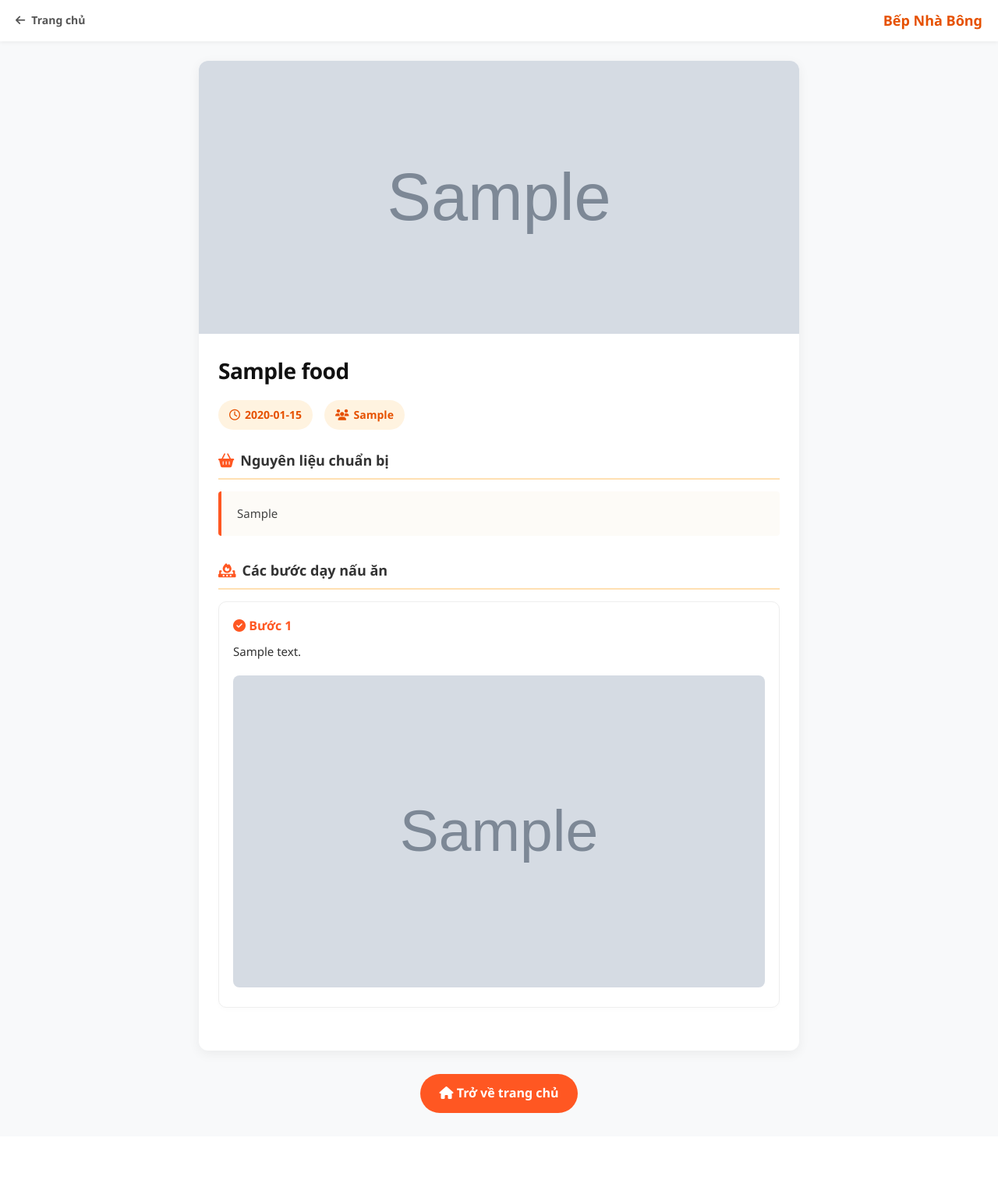
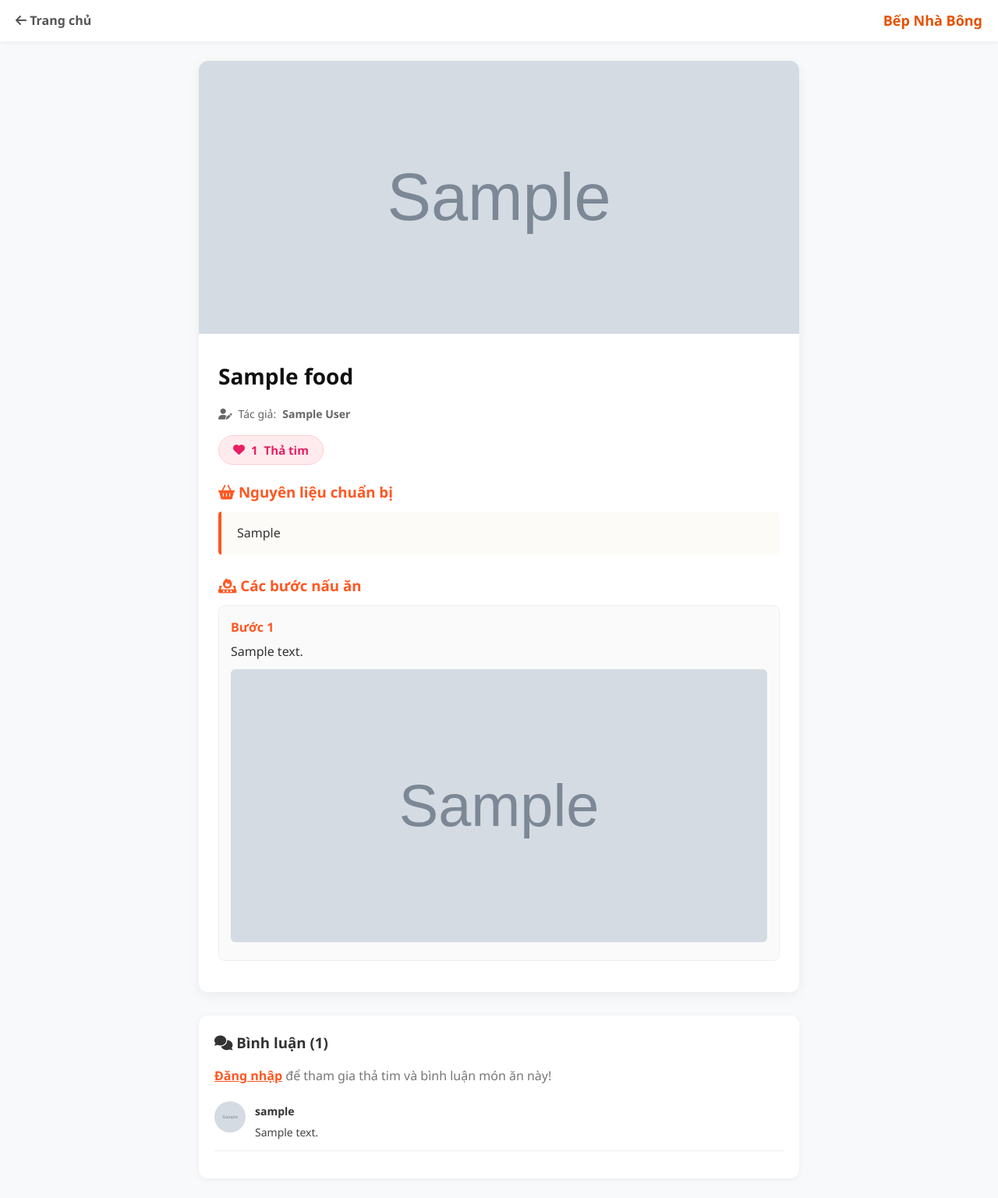
Before and after one commit to phathuu23-jpg/bepnhabong, a Flask app: page /detail/1 in a window 1280 px wide. Shown: the whole page at 78% size. Before the commit the page ends 1427 px from the top, so only its background shows below. Run offline with Flask 3, Linux system fonts and the light colour scheme; tables that the repository leaves empty hold one stand-in row (values such as "Sample post"); grey boxes marked "Sample" are stand-in pictures.

Commit message:
Update detail.html

```diff
--- a/templates/detail.html
+++ b/templates/detail.html
@@ -9,172 +9,114 @@
     <style>
         * { box-sizing: border-box; margin: 0; padding: 0; font-family: 'Segoe UI', Tahoma, Geneva, Verdana, sans-serif; }
         body { background-color: #f8f9fa; color: #333; line-height: 1.6; }
+        header { display: flex; justify-content: space-between; align-items: center; padding: 12px 20px; background: #ffffff; box-shadow: 0 2px 5px rgba(0,0,0,0.05); position: sticky; top: 0; z-index: 100; }
+        .container { max-width: 800px; margin: 25px auto; padding: 0 15px; }
+        .recipe-card { background: white; border-radius: 12px; overflow: hidden; box-shadow: 0 4px 15px rgba(0,0,0,0.06); }
+        .recipe-image { width: 100%; height: 350px; object-fit: cover; }
+        .recipe-content { padding: 25px; }
+        .recipe-title { font-size: 28px; color: #111; margin-bottom: 15px; font-weight: 800; }
+        .author-tag { color: #666; font-size: 14px; margin-bottom: 15px; display: flex; align-items: center; gap: 8px; }
 
-        header {
-            display: flex;
-            justify-content: space-between;
-            align-items: center;
-            padding: 12px 20px;
-            background: #ffffff;
-            box-shadow: 0 2px 5px rgba(0,0,0,0.05);
-            position: sticky;
-            top: 0;
-            z-index: 100;
-        }
+        .like-btn { display: inline-flex; align-items: center; gap: 8px; background: #ffebee; color: #e91e63; border: 1px solid #ffcdd2; padding: 8px 18px; border-radius: 20px; cursor: pointer; font-weight: bold; font-size: 15px; margin-bottom: 20px; }
+        .like-btn.liked { background: #e91e63; color: white; }
 
-        .btn-back { display: inline-flex; align-items: center; gap: 8px; text-decoration: none; color: #555; font-weight: 600; font-size: 14px; }
-        .logo { text-decoration: none; color: #e65100; font-weight: bold; font-size: 18px; }
+        .ingredients-box { background: #fdfbf7; border-left: 4px solid #ff5722; padding: 15px 20px; border-radius: 4px; margin-bottom: 25px; }
+        .step-item { background: #fafafa; border: 1px solid #eee; border-radius: 8px; padding: 15px; margin-bottom: 15px; }
+        .step-img { width: 100%; max-height: 350px; object-fit: cover; border-radius: 6px; margin-top: 10px; }
 
-        .container { max-width: 800px; margin: 25px auto; padding: 0 15px; }
-
-        .recipe-card {
-            background: white;
-            border-radius: 12px;
-            overflow: hidden;
-            box-shadow: 0 4px 15px rgba(0,0,0,0.06);
-        }
-
-        .recipe-image { width: 100%; height: 350px; object-fit: cover; display: block; }
-        .recipe-content { padding: 25px; }
-        .recipe-title { font-size: 28px; color: #111; margin-bottom: 15px; font-weight: 800; letter-spacing: -0.5px; }
-
-        .meta-badges { display: flex; gap: 15px; margin-bottom: 25px; flex-wrap: wrap; }
-        .badge {
-            display: inline-flex;
-            align-items: center;
-            gap: 6px;
-            background: #fff3e0;
-            color: #e65100;
-            padding: 8px 14px;
-            border-radius: 20px;
-            font-size: 14px;
-            font-weight: 600;
-        }
-
-        .section { margin-bottom: 30px; }
-        .section-title {
-            font-size: 18px;
-            color: #333;
-            margin-bottom: 15px;
-            display: flex;
-            align-items: center;
-            gap: 8px;
-            border-bottom: 2px solid #ffe0b2;
-            padding-bottom: 8px;
-        }
-        .section-title i { color: #ff5722; }
-
-        .ingredients-box {
-            background: #fdfbf7;
-            border-left: 4px solid #ff5722;
-            padding: 15px 20px;
-            font-size: 15px;
-            color: #444;
-            border-radius: 4px;
-            line-height: 1.8;
-        }
-
-        /* THIẾT KẾ KHU VỰC CÁC BƯỚC NẤU KÈM ẢNH */
-        .step-item {
-            background: #ffffff;
-            border: 1px solid #eee;
-            border-radius: 10px;
-            padding: 18px;
-            margin-bottom: 20px;
-            box-shadow: 0 2px 6px rgba(0,0,0,0.02);
-        }
-        .step-header {
-            font-weight: bold;
-            color: #ff5722;
-            font-size: 16px;
-            margin-bottom: 8px;
-        }
-        .step-text {
-            font-size: 15px;
-            color: #333;
-            margin-bottom: 12px;
-            line-height: 1.7;
-        }
-        .step-img {
-            width: 100%;
-            max-height: 400px;
-            object-fit: cover;
-            border-radius: 8px;
-            margin-top: 5px;
-        }
-
-        .related-section { margin-top: 40px; }
-        .related-grid { display: grid; grid-template-columns: repeat(auto-fill, minmax(200px, 1fr)); gap: 15px; margin-top: 15px; }
-        .related-card { background: white; border-radius: 8px; overflow: hidden; box-shadow: 0 2px 6px rgba(0,0,0,0.06); text-decoration: none; color: #333; }
-        .related-card img { width: 100%; height: 120px; object-fit: cover; }
-        .related-card h4 { padding: 10px; font-size: 14px; }
-
-        @media (max-width: 600px) {
-            .recipe-image { height: 220px; }
-            .recipe-content { padding: 18px; }
-            .recipe-title { font-size: 20px; }
-        }
+        /* KHUNG BÌNH LUẬN */
+        .comment-section { margin-top: 30px; background: white; padding: 20px; border-radius: 12px; box-shadow: 0 2px 8px rgba(0,0,0,0.05); }
+        .comment-item { display: flex; gap: 12px; margin-bottom: 15px; border-bottom: 1px solid #eee; padding-bottom: 12px; }
+        .comment-item img { width: 40px; height: 40px; border-radius: 50%; }
+        .comment-input { width: 100%; padding: 10px; border: 1px solid #ccc; border-radius: 6px; margin-bottom: 10px; }
     </style>
 </head>
 <body>
 
     <header>
-        <a href="/" class="btn-back"><i class="fa-solid fa-arrow-left"></i> Trang chủ</a>
-        <a href="/" class="logo">Bếp Nhà Bông</a>
+        <a href="/" style="text-decoration: none; color: #555; font-weight: bold;"><i class="fa-solid fa-arrow-left"></i> Trang chủ</a>
+        <a href="/" style="text-decoration: none; color: #e65100; font-weight: 800; font-size: 18px;">Bếp Nhà Bông</a>
     </header>
 
     <div class="container">
         <div class="recipe-card">
-            <img src="{{ food.image }}" alt="{{ food.name }}" class="recipe-image">
+            <img src="{{ food.image }}" class="recipe-image">
 
             <div class="recipe-content">
                 <h1 class="recipe-title">{{ food.name }}</h1>
+                <div class="author-tag"><i class="fa-solid fa-user-pen"></i> Tác giả: <b>{{ food.author_name }}</b></div>
 
-                <div class="meta-badges">
-                    <span class="badge"><i class="fa-regular fa-clock"></i> {{ food.time }}</span>
-                    <span class="badge"><i class="fa-solid fa-users"></i> {{ food.servings }}</span>
+                <!-- NÚT THẢ TIM -->
+                <button class="like-btn {% if user_liked %}liked{% endif %}" onclick="toggleLike({{ food.id }})">
+                    <i class="fa-solid fa-heart"></i> <span id="likeCount">{{ food.likes|length }}</span> Thả tim
+                </button>
+
+                <div class="section">
+                    <h3 style="margin-bottom: 10px; color: #ff5722;"><i class="fa-solid fa-basket-shopping"></i> Nguyên liệu chuẩn bị</h3>
+                    <div class="ingredients-box">{{ food.ingredients | nl2br }}</div>
                 </div>
 
                 <div class="section">
-                    <h2 class="section-title"><i class="fa-solid fa-basket-shopping"></i> Nguyên liệu chuẩn bị</h2>
-                    <div class="ingredients-box">{{ food.ingredients | nl2br }}</div>
-                </div>
-
-                <!-- HIỂN THỊ CÁC BƯỚC NẤU KÈM ẢNH -->
-                <div class="section">
-                    <h2 class="section-title"><i class="fa-solid fa-fire-burner"></i> Các bước dạy nấu ăn</h2>
-
+                    <h3 style="margin-bottom: 10px; color: #ff5722;"><i class="fa-solid fa-fire-burner"></i> Các bước nấu ăn</h3>
                     {% for step in food.steps %}
                     <div class="step-item">
-                        <div class="step-header"><i class="fa-solid fa-circle-check"></i> Bước {{ step.step_number }}</div>
-                        <div class="step-text">{{ step.description | nl2br }}</div>
-                        {% if step.image_url %}
-                            <img src="{{ step.image_url }}" class="step-img" alt="Minh họa Bước {{ step.step_number }}">
-                        {% endif %}
+                        <b style="color: #ff5722;">Bước {{ step.step_number }}</b>
+                        <p style="margin-top: 5px;">{{ step.description | nl2br }}</p>
+                        {% if step.image_url %}<img src="{{ step.image_url }}" class="step-img">{% endif %}
                     </div>
                     {% endfor %}
                 </div>
             </div>
         </div>
 
-        {% if related_foods %}
-        <div class="related-section">
-            <h3 class="section-title"><i class="fa-solid fa-utensils"></i> Món ăn gợi ý khác</h3>
-            <div class="related-grid">
-                {% for item in related_foods %}
-                <a href="/detail/{{ item.id }}" class="related-card">
-                    <img src="{{ item.image }}">
-                    <h4>{{ item.name }}</h4>
-                </a>
+        <!-- KHU VỰC BÌNH LUẬN -->
+        <div class="comment-section">
+            <h3 style="margin-bottom: 15px;"><i class="fa-solid fa-comments"></i> Bình luận ({{ food.comments|length }})</h3>
+
+            {% if session.get('user_logged_in') %}
+            <form action="/comment/{{ food.id }}" method="POST">
+                <textarea name="content" class="comment-input" rows="3" placeholder="Viết cảm nghĩ hoặc thắc mắc của bạn về món ăn này..." required></textarea>
+                <button type="submit" style="background: #ff5722; color: white; border: none; padding: 8px 18px; border-radius: 4px; font-weight: bold; cursor: pointer;">Gửi bình luận</button>
+            </form>
+            {% else %}
+            <p style="color: #777;"><a href="/login" style="color: #ff5722; font-weight: bold;">Đăng nhập</a> để tham gia thả tim và bình luận món ăn này!</p>
+            {% endif %}
+
+            <div style="margin-top: 20px;">
+                {% for c in food.comments %}
+                <div class="comment-item">
+                    <img src="{{ c.user_avatar }}">
+                    <div>
+                        <b style="font-size: 14px;">{{ c.user_name }}</b>
+                        <p style="font-size: 14px; color: #444; margin-top: 3px;">{{ c.content }}</p>
+                    </div>
+                </div>
+                {% else %}
+                <p style="color: #888; font-size: 13px;">Chưa có bình luận nào. Hãy là người đầu tiên bình luận!</p>
                 {% endfor %}
             </div>
         </div>
-        {% endif %}
-
-        <div style="text-align: center; margin: 30px 0;">
-            <a href="/" style="display: inline-block; background: #ff5722; color: white; padding: 12px 25px; border-radius: 25px; text-decoration: none; font-weight: bold;"><i class="fa-solid fa-house"></i> Trở về trang chủ</a>
-        </div>
     </div>
 
+    <script>
+        function toggleLike(foodId) {
+            fetch('/like/' + foodId, { method: 'POST' })
+            .then(res => {
+                if (res.status === 401) {
+                    window.location.href = '/login';
+                    return;
+                }
+                return res.json();
+            })
+            .then(data => {
+                if (data) {
+                    document.getElementById('likeCount').innerText = data.total_likes;
+                    const btn = document.querySelector('.like-btn');
+                    if (data.liked) btn.classList.add('liked');
+                    else btn.classList.remove('liked');
+                }
+            });
+        }
+    </script>
 </body>
 </html>
```
